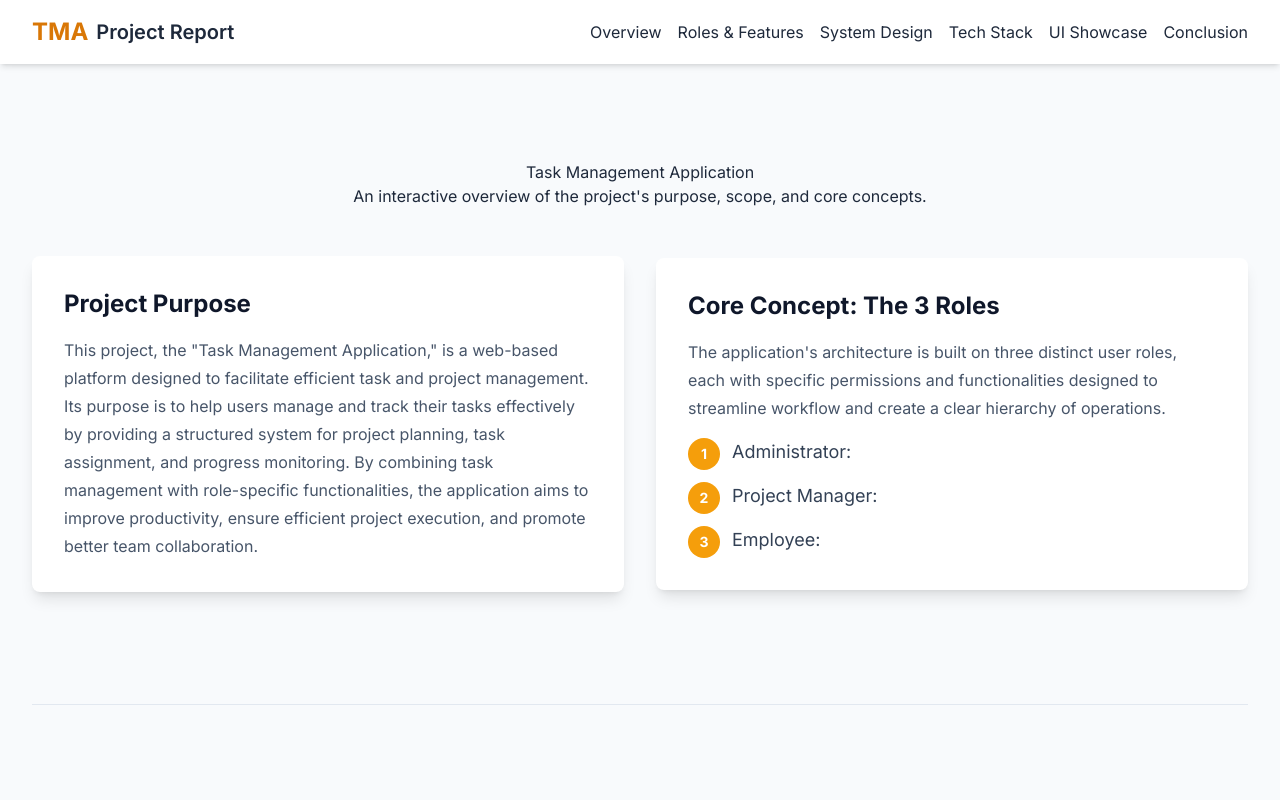
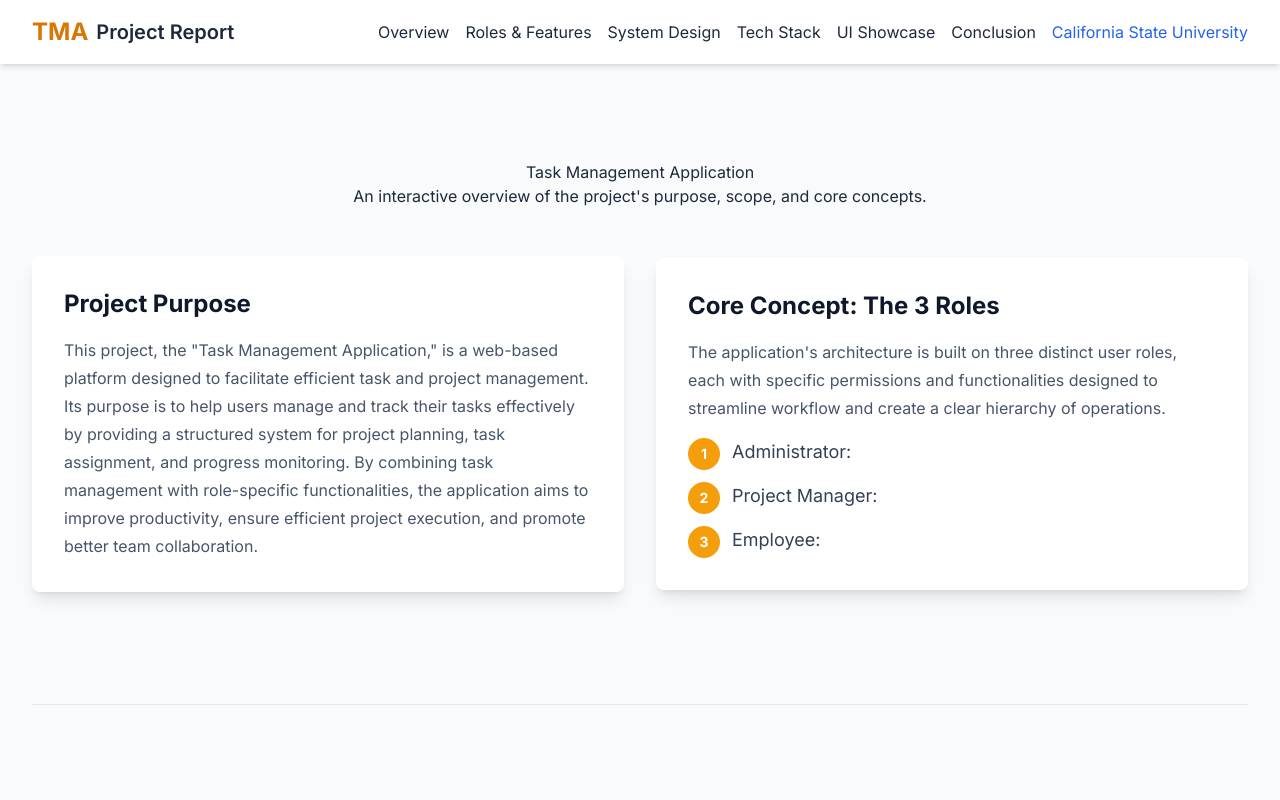
Before and after one commit to somatech-20/Tusk, a plain HTML site: page index.html in a window 1280 px wide. Shown: the top 800 px of the page. Drawn offline with nearby package versions, Linux system fonts and the light colour scheme.

Commit message:
Add link to CSU

```diff
--- a/index.html
+++ b/index.html
@@ -66,6 +66,7 @@
                         <a href="#tech" class="nav-link">Tech Stack</a>
                         <a href="#showcase" class="nav-link">UI Showcase</a>
                         <a href="#conclusion" class="nav-link">Conclusion</a>
+                        <a class="text-blue-600 nav-linke" href="https://scholarworks.lib.csusb.edu/cgi/viewcontent.cgi?article=3199&context=etd">California State University</a>
                     </div>
                 </div>
                 <div class="-mr-2 flex md:hidden">
```
